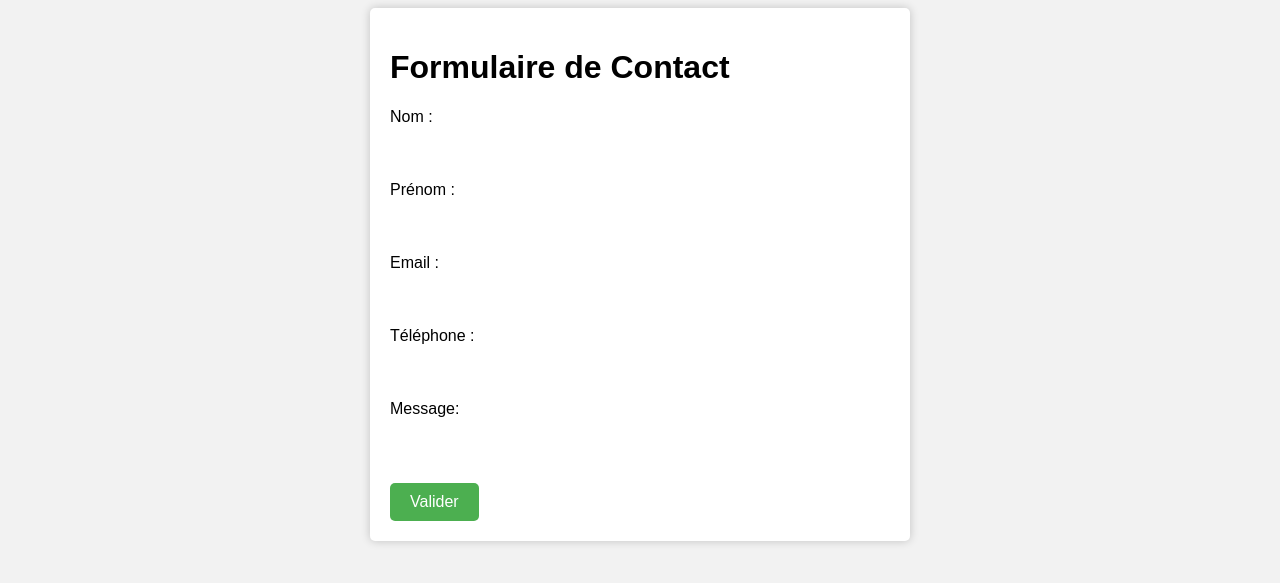
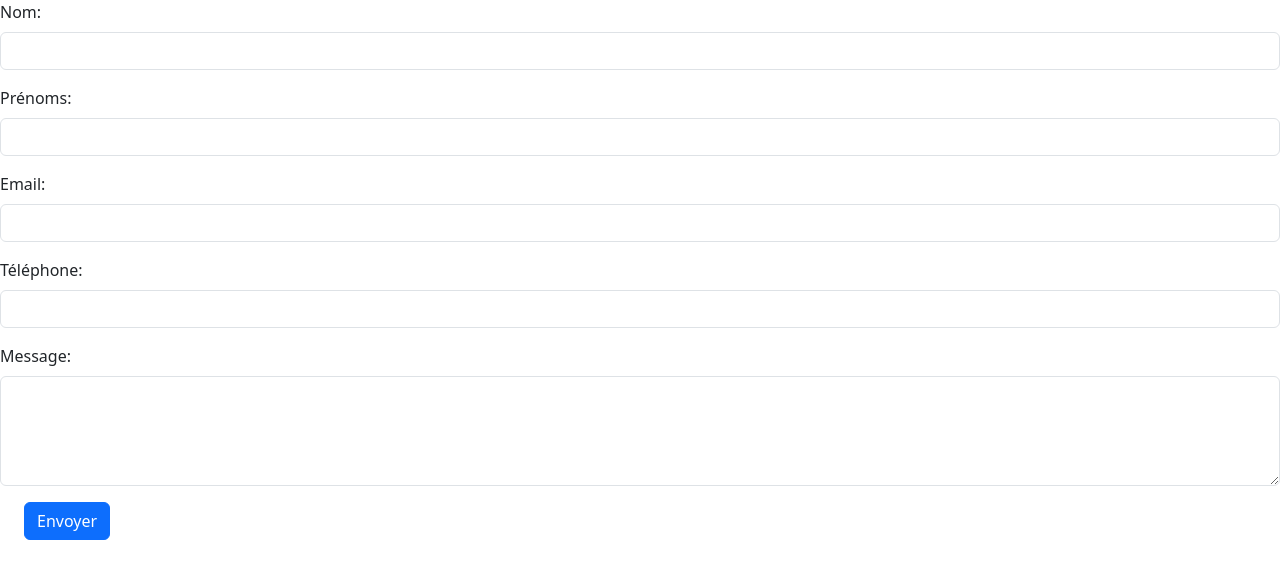
Before and after one commit to Meri32/correction-inscription, a PHP site: page / in a window 1280 px wide. Shown: the top 583 px of the page. Run offline with PHP 8.4, Linux system fonts and the light colour scheme.

Commit message:
Add files via upload

```diff
--- a/index.php
+++ b/index.php
@@ -6,7 +6,7 @@
     <meta http-equiv="X-UA-Compatible" content="IE=edge">
     <meta name="viewport" content="width=device-width, initial-scale=1.0">
     <title>Formulaire de Contact</title>
-    <style>
+<!--     <style>
         body {
             background-color: #f2f2f2;
             font-family: Arial, sans-serif;
@@ -39,22 +39,51 @@
         input[type=submit]:hover {
             background-color: #3e8e41;
         }
-    </style>
+    </style> -->
+    <link href="https://cdn.jsdelivr.net/npm/bootstrap@5.3.0-alpha1/dist/css/bootstrap.min.css" rel="stylesheet" integrity="sha384-GLhlTQ8iRABdZLl6O3oVMWSktQOp6b7In1Zl3/Jr59b6EGGoI1aFkw7cmDA6j6gD" crossorigin="anonymous">
+
 </head>
 <body>
-    <form action="resultat-inscription.php" method="get">
+ <!--    <form action="resultat-inscription.php" method="get">
         <h1>Formulaire de Contact</h1>
         <label for="nom">Nom :</label>
         <input type="text" id="nom" name="nom" required>
-        <label for="prenom">Prénom :</label>
+        <label for="prenom">Prénoms :</label>
         <input type="text" id="prenom" name="prenom" required>
         <label for="email">Email :</label>
         <input type="email" id="email" name="email" required>
-        <label for="numberj">Téléphone :</label>
-        <input type="password" id="password" name="password" required><br>
-        <label for="text">Message:</label>
+        <label for="tel">Téléphone :</label>
+        <input type="tel" id="password" name="password" required><br>
+        <label for="text">Message:</label><br>
         <input type="text" id="message" name="message" required>
         <input type="submit" value="Valider">
-    </form>
+    </form> -->
+    <script src="https://cdn.jsdelivr.net/npm/@popperjs/core@2.11.6/dist/umd/popper.min.js" integrity="sha384-oBqDVmMz9ATKxIep9tiCxS/Z9fNfEXiDAYTujMAeBAsjFuCZSmKbSSUnQlmh/jp3" crossorigin="anonymous"></script>
+<script src="https://cdn.jsdelivr.net/npm/bootstrap@5.3.0-alpha1/dist/js/bootstrap.min.js" integrity="sha384-mQ93GR66B00ZXjt0YO5KlohRA5SY2XofN4zfuZxLkoj1gXtW8ANNCe9d5Y3eG5eD" crossorigin="anonymous"></script>
+    <form action="result.php" method="post">
+  <div class="mb-3">
+    <label for="exampleInputEmail1" class="form-label">Nom: </label>
+    <input type="text" class="form-control" id="exampleInputEmail1" aria-describedby="emailHelp" name="nom">
+  </div>
+  <div class="mb-3">
+    <label for="exampleInputPassword1" class="form-label">Prénoms: </label>
+    <input type="text" class="form-control" id="exampleInputPassword1" name="prenom">
+  </div>
+  <div class="mb-3">
+    <label for="exampleInputPassword1" class="form-label">Email: </label>
+    <input type="email" class="form-control" id="exampleInputPassword1" name="email">
+  </div>
+  <div class="mb-3">
+    <label for="exampleInputPassword1" class="form-label">Téléphone: </label>
+    <input type="tel" class="form-control" id="exampleInputPassword1" name="telephone">
+  </div>
+  <div class="mb-3">
+    <label for="exampleInputPassword1" class="form-label">Message: </label>
+    <textarea name="message" class="form-control" id="exampleFormControlTextarea1" rows="4"></textarea>
+  </div>
+  <div class="mb-3 form-check">
+  <button type="submit" class="btn btn-primary">Envoyer</button>
+  <div class="mb-3 form-check">
+</form>
 </body>
 </html>
```
Also changed, not shown: afficher.php (added, +12 -0 lines), result.php (+13 -20 lines).
